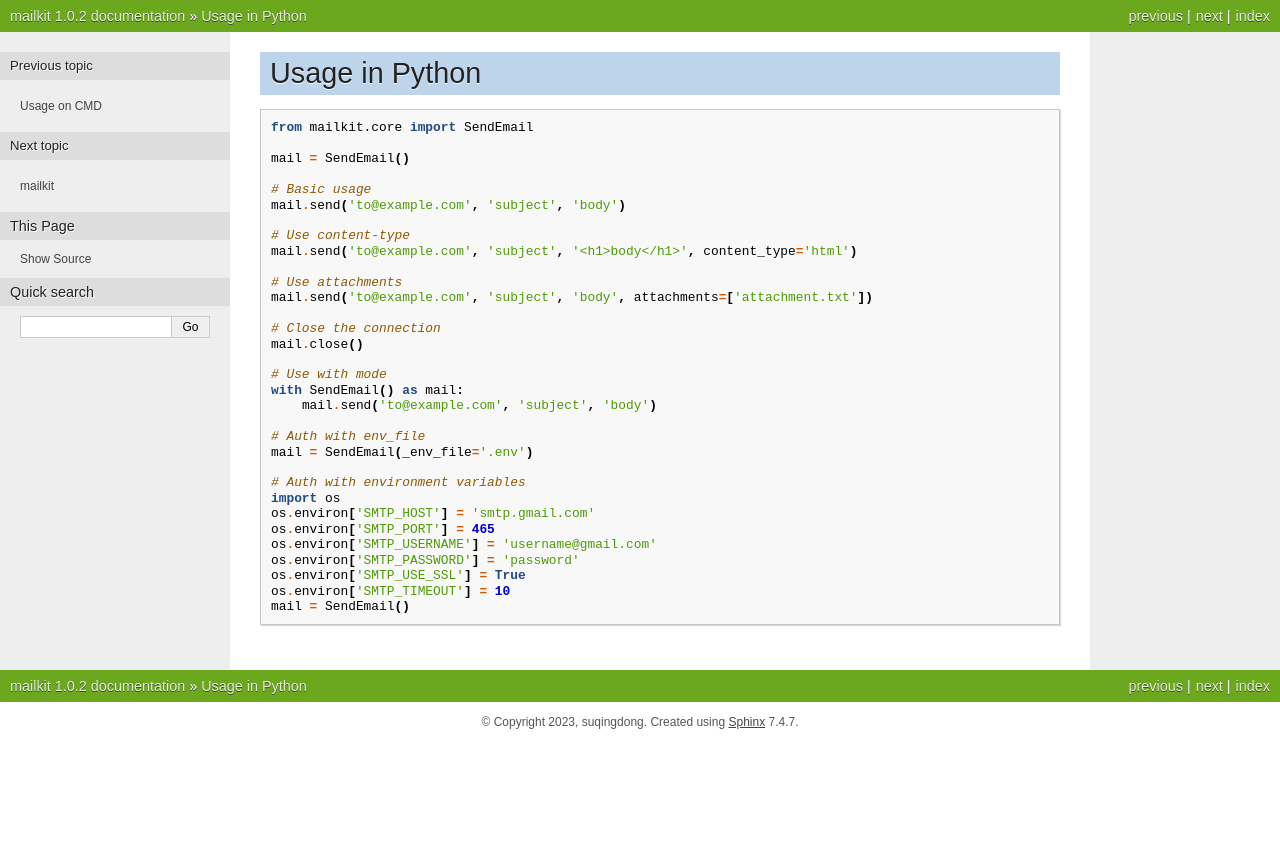
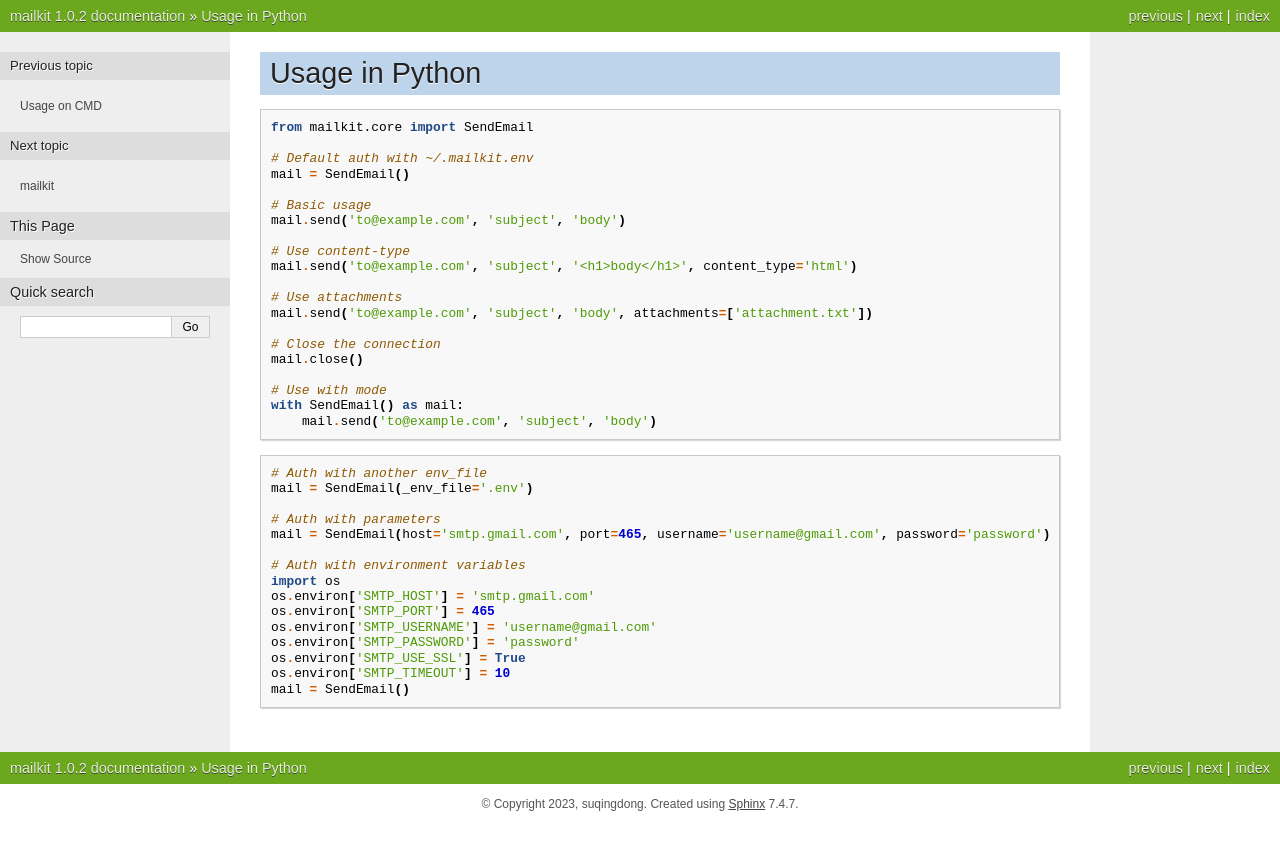
Before and after one commit to suqingdong/mailkit, a Sphinx documentation site: the page built from docs/source/tutorial/usage_python.rst, in a window 1280 px wide. Shown: the top 850 px of the page. Built offline with Sphinx 7.4.7, drawn with Linux system fonts in a browser that asks for light colours.

Commit message:
update docs

```diff
--- a/docs/source/index.rst
+++ b/docs/source/index.rst
@@ -15,8 +15,9 @@ Whether you prefer command-line convenience or seamless integration within your
 Contents
 ========
 .. toctree::
-   :maxdepth: 2
+   :maxdepth: 3
 
+   tutorial/quickstart
    tutorial/installation
    tutorial/configuration
    tutorial/usage_cmd
--- a/docs/source/tutorial/usage_python.rst
+++ b/docs/source/tutorial/usage_python.rst
@@ -5,6 +5,7 @@ Usage in Python
 
     from mailkit.core import SendEmail
 
+    # Default auth with ~/.mailkit.env
     mail = SendEmail()
 
     # Basic usage
@@ -23,8 +24,13 @@ Usage in Python
     with SendEmail() as mail:
         mail.send('to@example.com', 'subject', 'body')
 
-    # Auth with env_file
+.. code-block:: python
+
+    # Auth with another env_file
     mail = SendEmail(_env_file='.env')
+
+    # Auth with parameters
+    mail = SendEmail(host='smtp.gmail.com', port=465, username='username@gmail.com', password='password')
 
     # Auth with environment variables
     import os
```
Also changed, not shown: README.md (+15 -1 lines), docs/source/tutorial/quickstart.rst (added, +37 -0 lines).
